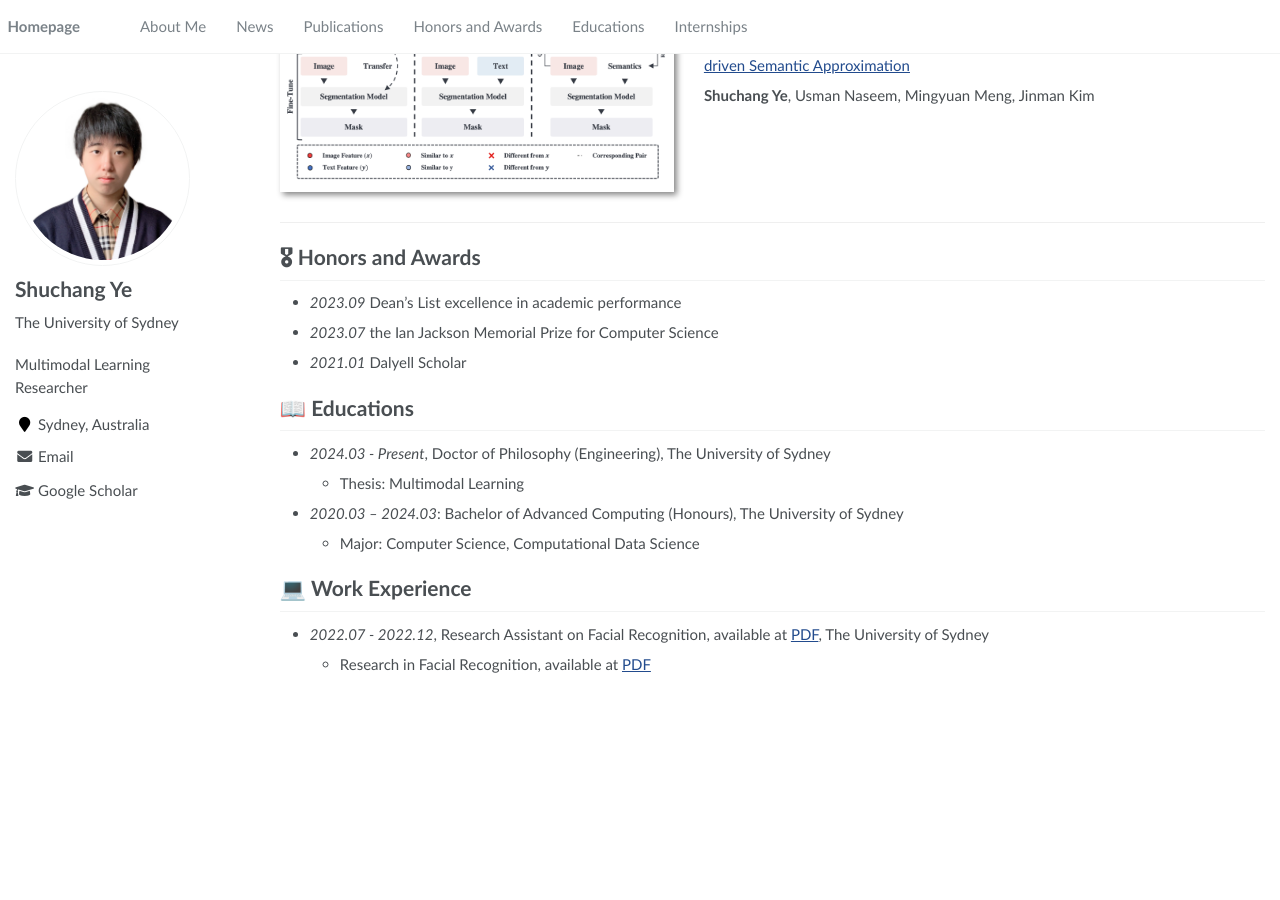
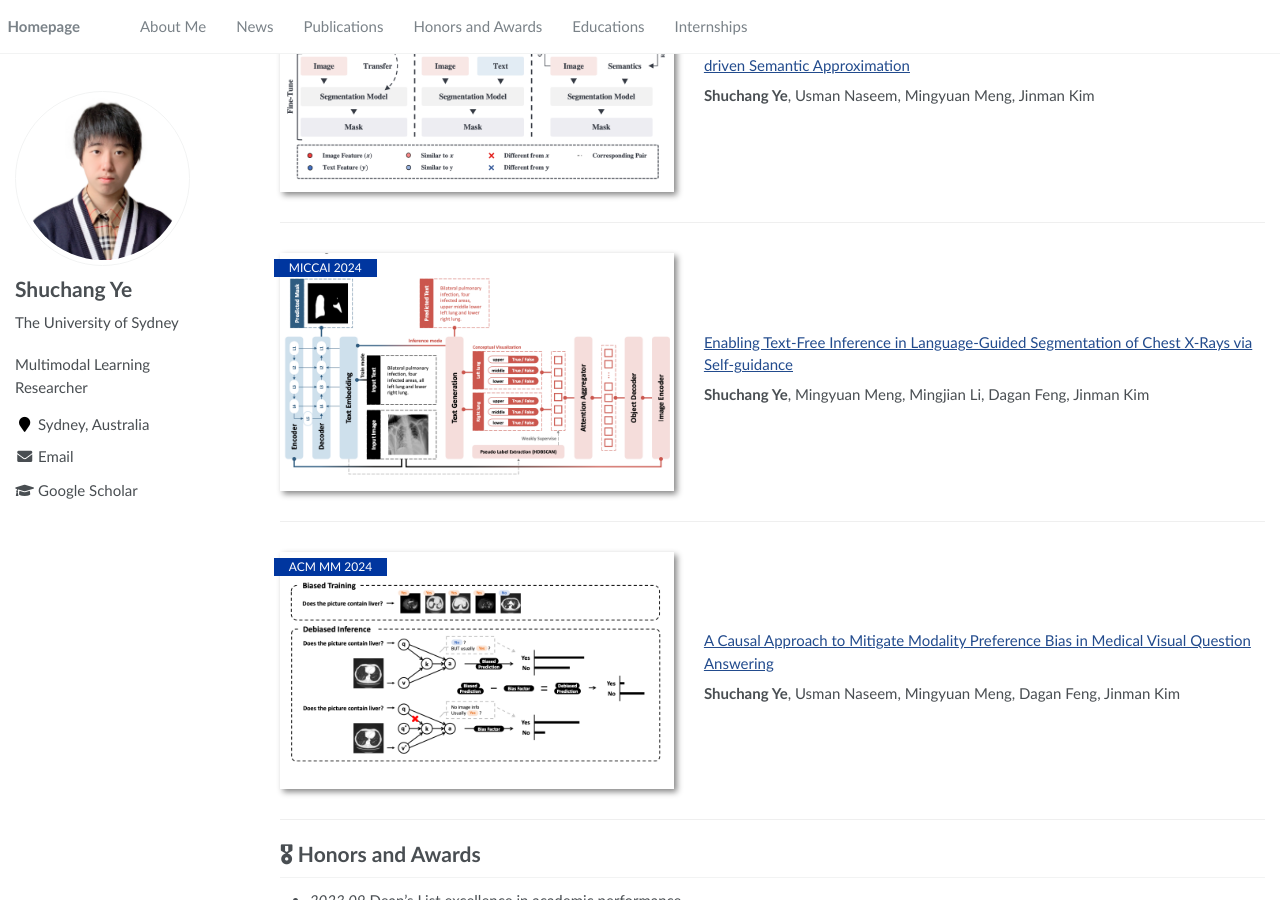
Before and after one commit to ShuchangYe-bib/ShuchangYe-bib.github.io, a Jekyll site: the page built from _pages/about.md, in a window 1280 px wide and 900 px high, scrolled down 708 px. Built offline with Jekyll 4.4.1, drawn with Linux system fonts in a browser that asks for light colours; before the commit the page ends 1398 px from its top, so only the background shows below that.

Commit message:
mm, miccai

```diff
--- a/_pages/about.md
+++ b/_pages/about.md
@@ -36,13 +36,33 @@ My research on multimodal learning mainly focuses on:
 
 # 📝 Publications
 
-<div class='paper-box'><div class='paper-box-image'><div><div class="badge">ICCV 2025</div><img src='images/prolearn.png' alt="sym" width="100%"></div></div>
+<div class='paper-box'><div class='paper-box-image'><div><div class="badge">ICCV 2025</div><img src='images/prolearn.png' alt="prolearn" width="100%"></div></div>
 <div class='paper-box-text' markdown="1">
 
 [Alleviating Textual Reliance in Medical Language-guided Segmentation
 via Prototype-driven Semantic Approximation](https://iccv.thecvf.com)
 
 **Shuchang Ye**, Usman Naseem, Mingyuan Meng, Jinman Kim
+
+</div>
+</div>
+
+<div class='paper-box'><div class='paper-box-image'><div><div class="badge">MICCAI 2024</div><img src='images/sgseg.png' alt="sgseg" width="100%"></div></div>
+<div class='paper-box-text' markdown="1">
+
+[Enabling Text-Free Inference in Language-Guided Segmentation of Chest X-Rays via Self-guidance](https://link.springer.com/chapter/10.1007/978-3-031-72111-3_23)
+
+**Shuchang Ye**, Mingyuan Meng, Mingjian Li, Dagan Feng, Jinman Kim
+
+</div>
+</div>
+
+<div class='paper-box'><div class='paper-box-image'><div><div class="badge">ACM MM 2024</div><img src='images/medcfvqa.png' alt="sgseg" width="100%"></div></div>
+<div class='paper-box-text' markdown="1">
+
+[A Causal Approach to Mitigate Modality Preference Bias in Medical Visual Question Answering](https://dl.acm.org/doi/abs/10.1145/3689096.3689459)
+
+**Shuchang Ye**, Usman Naseem, Mingyuan Meng, Dagan Feng, Jinman Kim
 
 </div>
 </div>
@@ -61,4 +81,3 @@ via Prototype-driven Semantic Approximation](https://iccv.thecvf.com)
 
 # 💻 Work Experience
 - *2022.07 - 2022.12*, Research Assistant on Facial Recognition, available at [PDF](https://plf.tennessee.edu/wp-content/uploads/sites/229/2024/01/Identification-of-cattle-facial-features-via-deep-learning.pdf), The University of Sydney
-	- Research in Facial Recognition, available at [PDF](https://plf.tennessee.edu/wp-content/uploads/sites/229/2024/01/Identification-of-cattle-facial-features-via-deep-learning.pdf)
```
Also changed, not shown: images/medcfvqa.png (added), images/sgseg.png (added).
